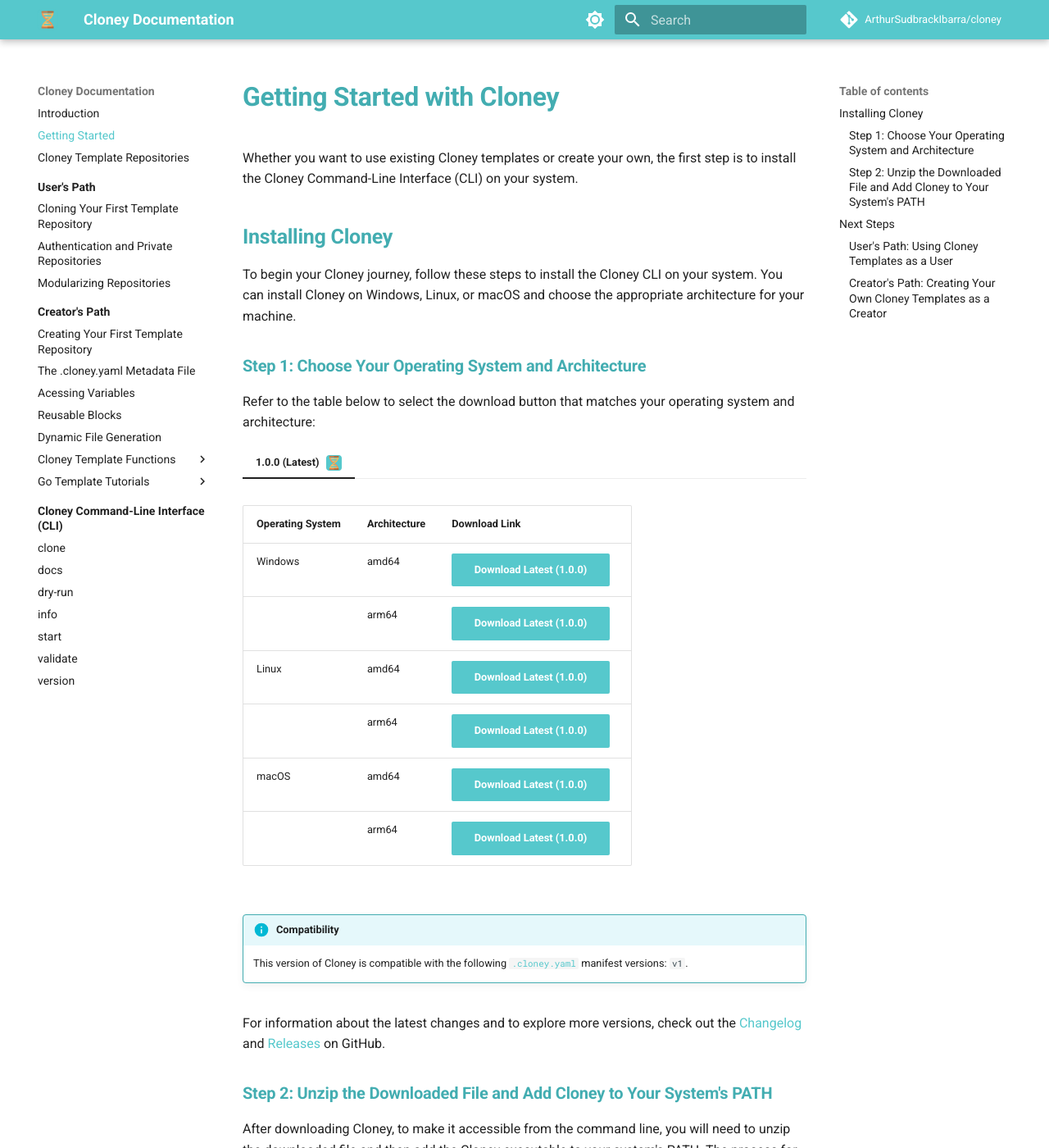
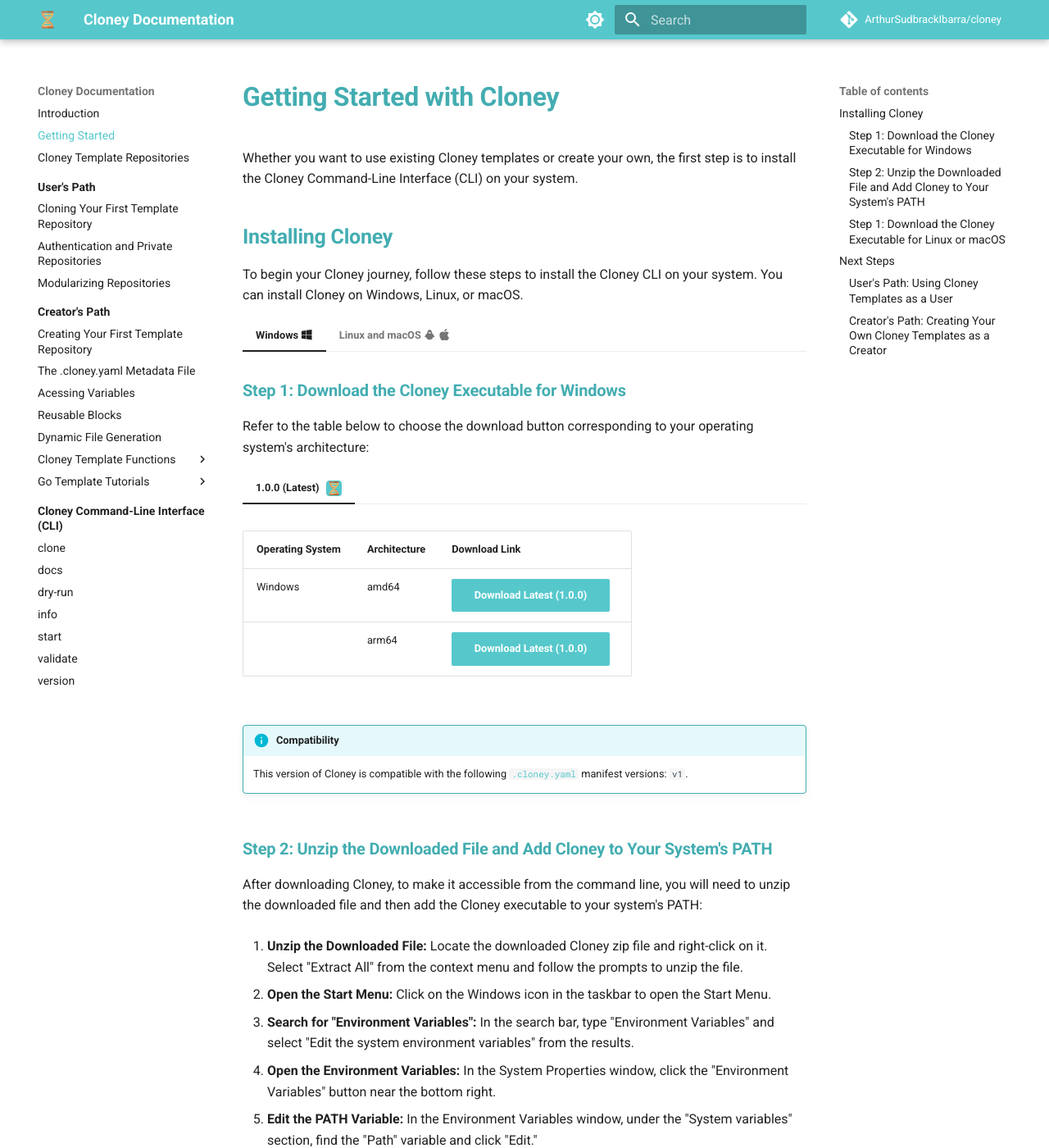
Before and after one commit to ArthurSudbrackIbarra/cloney-documentation, an MkDocs documentation site: the page built from docs/getting-started.md, in a window 1280 px wide and 1400 px high. Shown: the whole window at 82% size. Built offline with MkDocs 1.6.1 and Material for MkDocs 9.7.7, drawn with Linux system fonts in a browser that asks for light colours; comment, search, counter and statistics services are not loaded; some of the changed text lies outside the part shown.

Commit message:
Download changed.

````diff
--- a/docs/getting-started.md
+++ b/docs/getting-started.md
@@ -4,22 +4,19 @@
 
 ## Installing Cloney
 
-To begin your Cloney journey, follow these steps to install the Cloney CLI on your system. You can install Cloney on Windows, Linux, or macOS and choose the appropriate architecture for your machine.
-
-### Step 1: Choose Your Operating System and Architecture
-
-Refer to the table below to select the download button that matches your operating system and architecture:
-
-=== "1.0.0 (Latest) <img class='twemoji lg middle' src='../images/cloney-logo-no-text-rounded.png' style='margin-left: 5px'>"
-    --8<-- "partials/downloads/_1.0.0.md"
-
-For information about the latest changes and to explore more versions, check out the [Changelog](https://github.com/ArthurSudbrackIbarra/cloney/blob/main/CHANGELOG.md) and [Releases](https://github.com/ArthurSudbrackIbarra/cloney/releases) on GitHub.
-
-### Step 2: Unzip the Downloaded File and Add Cloney to Your System's PATH
-
-After downloading Cloney, to make it accessible from the command line, you will need to unzip the downloaded file and then add the Cloney executable to your system's PATH. The process for adding Cloney to your PATH varies depending on your operating system:
+To begin your Cloney journey, follow these steps to install the Cloney CLI on your system. You can install Cloney on Windows, Linux, or macOS.
 
 === "Windows :fontawesome-brands-windows:"
+    ### Step 1: Download the Cloney Executable for Windows
+
+    Refer to the table below to choose the download button corresponding to your operating system's architecture:
+
+    === "1.0.0 (Latest) <img class='twemoji lg middle' src='../images/cloney-logo-no-text-rounded.png' style='margin-left: 5px'>"
+        --8<-- "partials/downloads/windows/_1.0.0.md"
+
+    ### Step 2: Unzip the Downloaded File and Add Cloney to Your System's PATH
+
+    After downloading Cloney, to make it accessible from the command line, you will need to unzip the downloaded file and then add the Cloney executable to your system's PATH:
 
     1. **Unzip the Downloaded File:** Locate the downloaded Cloney zip file and right-click on it. Select "Extract All" from the context menu and follow the prompts to unzip the file.
 
@@ -35,32 +32,19 @@
 
     1. **Verify Installation:** Open a new command prompt window, type `cloney`, and press Enter. If you see Cloney's command-line interface information, you have successfully added it to your PATH.
 
+    That's it! Now, you've successfully unzipped the downloaded file and added Cloney to your system's PATH, allowing you to use it from the command line.
+
 === "Linux and macOS :material-linux: :simple-apple:"
+    ### Step 1: Download the Cloney Executable for Linux or macOS
 
-    1. **Unzip the Downloaded File:** Open a terminal window, navigate to the directory where you downloaded Cloney, and use the `unzip` command to extract the contents of the downloaded zip file.
+    Select your desired Cloney version and run the presented command. This command downloads and installs the Cloney executable, prompting you to enter your sudo password.
 
-        ```bash
-        unzip cloney-linux-amd64.zip
+    === "1.0.0 (Latest) <img class='twemoji lg middle' src='../images/cloney-logo-no-text-rounded.png' style='margin-left: 5px'>"
+        --8<-- "partials/downloads/linux-macos/_1.0.0.md"
 
-        # Change the zip file name as needed.
-        # cloney-linux-amd64.zip, cloney-darwin-amd64.zip ...
-        ```
+    That's it! You've now successfully downloaded and installed Cloney on your system.
 
-    1. **Move Cloney to /usr/bin:** Use the `sudo mv` command to move the Cloney executable to `/usr/bin`. This ensures that Cloney is available system-wide. You will need to enter your password to complete this step.
-
-        ```bash
-        sudo mv cloney-linux-amd64/cloney /usr/bin
-
-        # Change the path as needed.
-        # cloney-linux-amd64/cloney, cloney-darwin-amd64/cloney ...
-        ```
-
-    1. **Verify Installation:** Open a new terminal window and run `cloney`. If you see Cloney's command-line interface information, you have successfully installed it.
-
-    By moving Cloney to `/usr/bin`, you make it available globally, so you can run it from any directory without needing to edit your shell profile.
-
-
-That's it! Now, you've successfully unzipped the downloaded file and added Cloney to your system's PATH on Windows, Linux, or macOS, allowing you to use it from the command line.
+For information about the latest changes and to explore more versions, check out the [Changelog](https://github.com/ArthurSudbrackIbarra/cloney/blob/main/CHANGELOG.md) and [Releases](https://github.com/ArthurSudbrackIbarra/cloney/releases) on GitHub.
 
 ## Next Steps
 
--- a/docs/partials/downloads/_1.0.0.md
+++ /dev/null
@@ -1,86 +0,0 @@
-<div class="md-typeset__scrollwrap">
-  <div class="md-typeset__table">
-    <table >
-      <tr>
-        <th>Operating System</th>
-        <th>Architecture</th>
-        <th>Download Link</th>
-      </tr>
-      <tr>
-        <td>Windows</td>
-        <td>amd64</td>
-        <td>
-          <a
-            class="md-button md-button--primary download-windows-amd64"
-            style="margin-right: 10px; position: relative;"
-            href="https://github.com/ArthurSudbrackIbarra/cloney/releases/download/1.0.0/cloney-windows-amd64.zip"
-            >Download Latest (1.0.0)</a
-          >
-        </td>
-      </tr>
-      <tr>
-        <td></td>
-        <td>arm64</td>
-        <td>
-          <a
-            class="md-button md-button--primary download-windows-arm64"
-            style="margin-right: 10px; position: relative;"
-            href="https://github.com/ArthurSudbrackIbarra/cloney/releases/download/1.0.0/cloney-windows-arm64.zip"
-            >Download Latest (1.0.0)</a
-          >
-        </td>
-      </tr>
-      <tr>
-        <td>Linux</td>
-        <td>amd64</td>
-        <td>
-          <a
-            class="md-button md-button--primary download-linux-amd64"
-            style="margin-right: 10px; position: relative;"
-            href="https://github.com/ArthurSudbrackIbarra/cloney/releases/download/1.0.0/cloney-linux-amd64.zip"
-            >Download Latest (1.0.0)</a
-          >
-        </td>
-      </tr>
-      <tr>
-        <td></td>
-        <td>arm64</td>
-        <td>
-          <a
-            class="md-button md-button--primary download-linux-arm64"
-            style="margin-right: 10px; position: relative;"
-            href="https://github.com/ArthurSudbrackIbarra/cloney/releases/download/1.0.0/cloney-linux-arm64.zip"
-            >Download Latest (1.0.0)</a
-          >
-        </td>
-      </tr>
-      <tr>
-        <td>macOS</td>
-        <td>amd64</td>
-        <td>
-          <a
-            class="md-button md-button--primary download-macos-amd64"
-            style="margin-right: 10px; position: relative;"
-            href="https://github.com/ArthurSudbrackIbarra/cloney/releases/download/1.0.0/cloney-macos-amd64.zip"
-            >Download Latest (1.0.0)</a
-          >
-        </td>
-      </tr>
-      <tr>
-        <td></td>
-        <td>arm64</td>
-        <td>
-          <a
-            class="md-button md-button--primary download-macos-arm64"
-            style="margin-right: 10px; position: relative;"
-            href="https://github.com/ArthurSudbrackIbarra/cloney/releases/download/1.0.0/cloney-macos-arm64.zip"
-            >Download Latest (1.0.0)</a
-          >
-        </td>
-      </tr>
-    </table>
-  </div>
-</div>
-
-!!!info "Compatibility"
-    This version of Cloney is compatible with the following [`.cloney.yaml`](creators/cloney-metadata-file.md) manifest versions: `v1`.
--- /dev/null
+++ b/docs/partials/downloads/linux-macos/_1.0.0.md
@@ -0,0 +1,6 @@
+```bash
+curl -sSL https://raw.githubusercontent.com/ArthurSudbrackIbarra/cloney/1.0.0/installation/install.sh | sudo bash
+```
+
+!!!info "Compatibility"
+    This version of Cloney is compatible with the following [`.cloney.yaml`](creators/cloney-metadata-file.md) manifest versions: `v1`.
--- /dev/null
+++ b/docs/partials/downloads/windows/_1.0.0.md
@@ -0,0 +1,38 @@
+<div class="md-typeset__scrollwrap">
+  <div class="md-typeset__table">
+    <table >
+      <tr>
+        <th>Operating System</th>
+        <th>Architecture</th>
+        <th>Download Link</th>
+      </tr>
+      <tr>
+        <td>Windows</td>
+        <td>amd64</td>
+        <td>
+          <a
+            class="md-button md-button--primary download-windows-amd64"
+            style="margin-right: 10px; position: relative;"
+            href="https://github.com/ArthurSudbrackIbarra/cloney/releases/download/1.0.0/cloney-windows-amd64.zip"
+            >Download Latest (1.0.0)</a
+          >
+        </td>
+      </tr>
+      <tr>
+        <td></td>
+        <td>arm64</td>
+        <td>
+          <a
+            class="md-button md-button--primary download-windows-arm64"
+            style="margin-right: 10px; position: relative;"
+            href="https://github.com/ArthurSudbrackIbarra/cloney/releases/download/1.0.0/cloney-windows-arm64.zip"
+            >Download Latest (1.0.0)</a
+          >
+        </td>
+      </tr>
+    </table>
+  </div>
+</div>
+
+!!!info "Compatibility"
+    This version of Cloney is compatible with the following [`.cloney.yaml`](creators/cloney-metadata-file.md) manifest versions: `v1`.
````
Also changed, not shown: docs/creators/go-template-tutorials/functions.md (+1 -1 lines), docs/creators/go-template-tutorials/index.md (line endings or trailing spaces).
